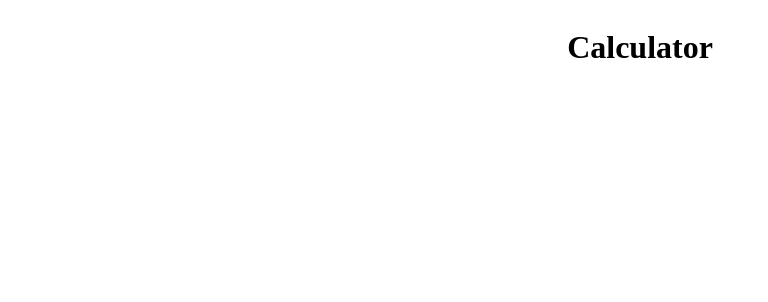
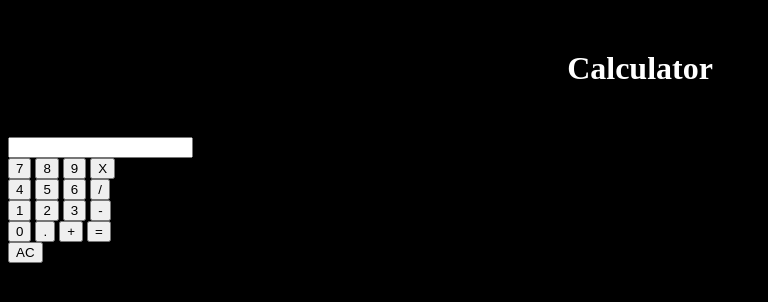
Before and after one commit to asad0306/Calculator, a plain HTML site: page index.html in a window 1280 px wide. Shown: the whole page, without its empty margins (0-768 px from the left). Drawn offline with Linux system fonts and the light colour scheme.

Commit message:
adding frame

```diff
--- a/index.html
+++ b/index.html
@@ -8,7 +8,27 @@
     <title>Calculator</title>
 </head>
 <body>
-<h1>Calculator</h1>
+    <h1 class="heading">Calculator</h1>
+<div class="container">
+    <input type="number" id="screen"> <br>
+    <button class="btn">7</button>
+    <button class="btn">8</button>
+    <button class="btn">9</button>
+    <button class="btn">X</button><br>
+    <button class="btn">4</button>
+    <button class="btn">5</button>
+    <button class="btn">6</button>
+    <button class="btn">/</button><br>
+    <button class="btn">1</button>
+    <button class="btn">2</button>
+    <button class="btn">3</button>
+    <button class="btn">-</button><br>
+    <button class="btn">0</button>
+    <button class="btn">.</button>
+    <button class="btn">+</button>
+    <button class="btn">=</button><br>
+    <button class="btn">AC</button>
+</div>
 </body>
 <script src="main.js"></script>
 </html>
--- a/main.css
+++ b/main.css
@@ -1,5 +1,10 @@
 :root {
-margin: auto;
+    background-color: black;
+    margin: auto;
+}
+.heading {
+margin: 50px;
+color: white;
 display: flex;
 justify-content: center;
 align-items: center;
```
